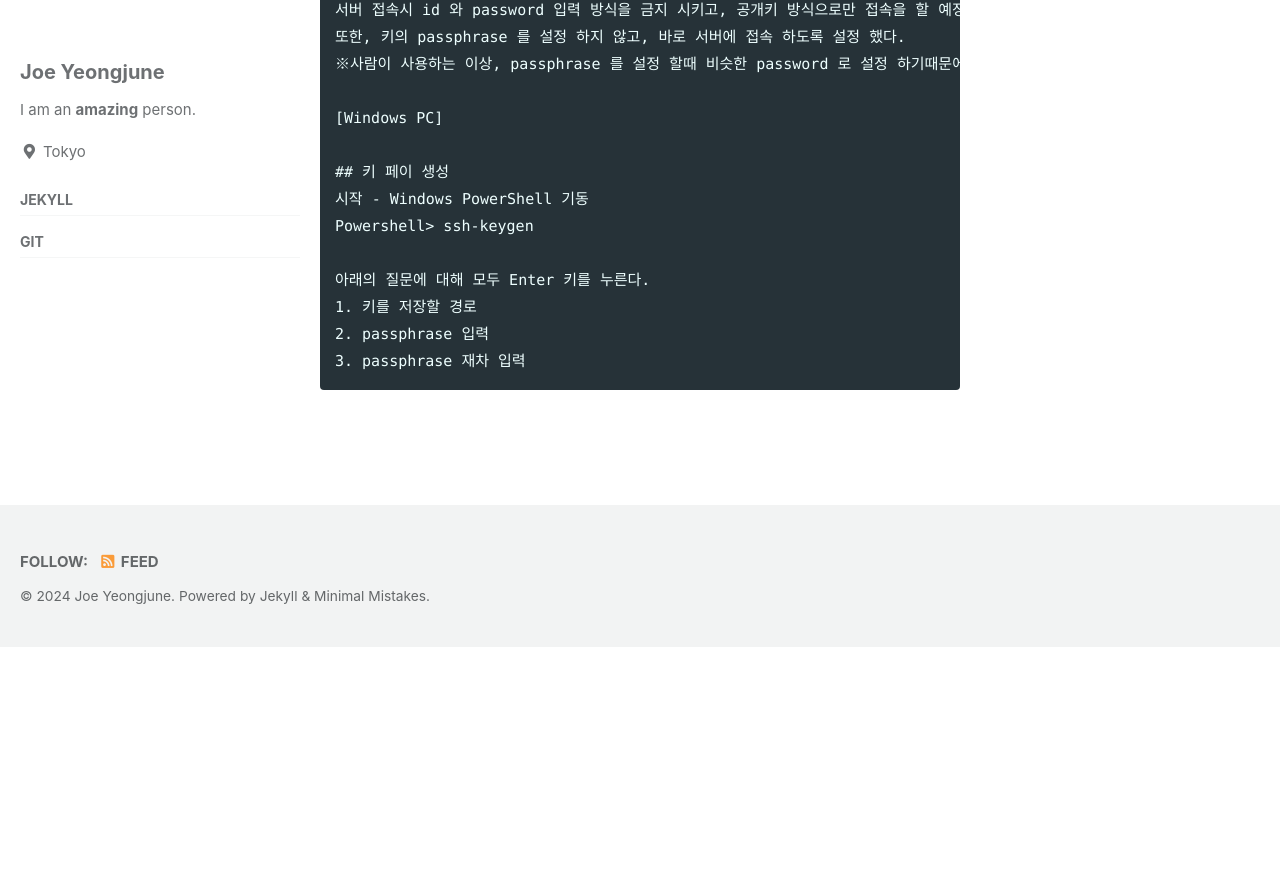
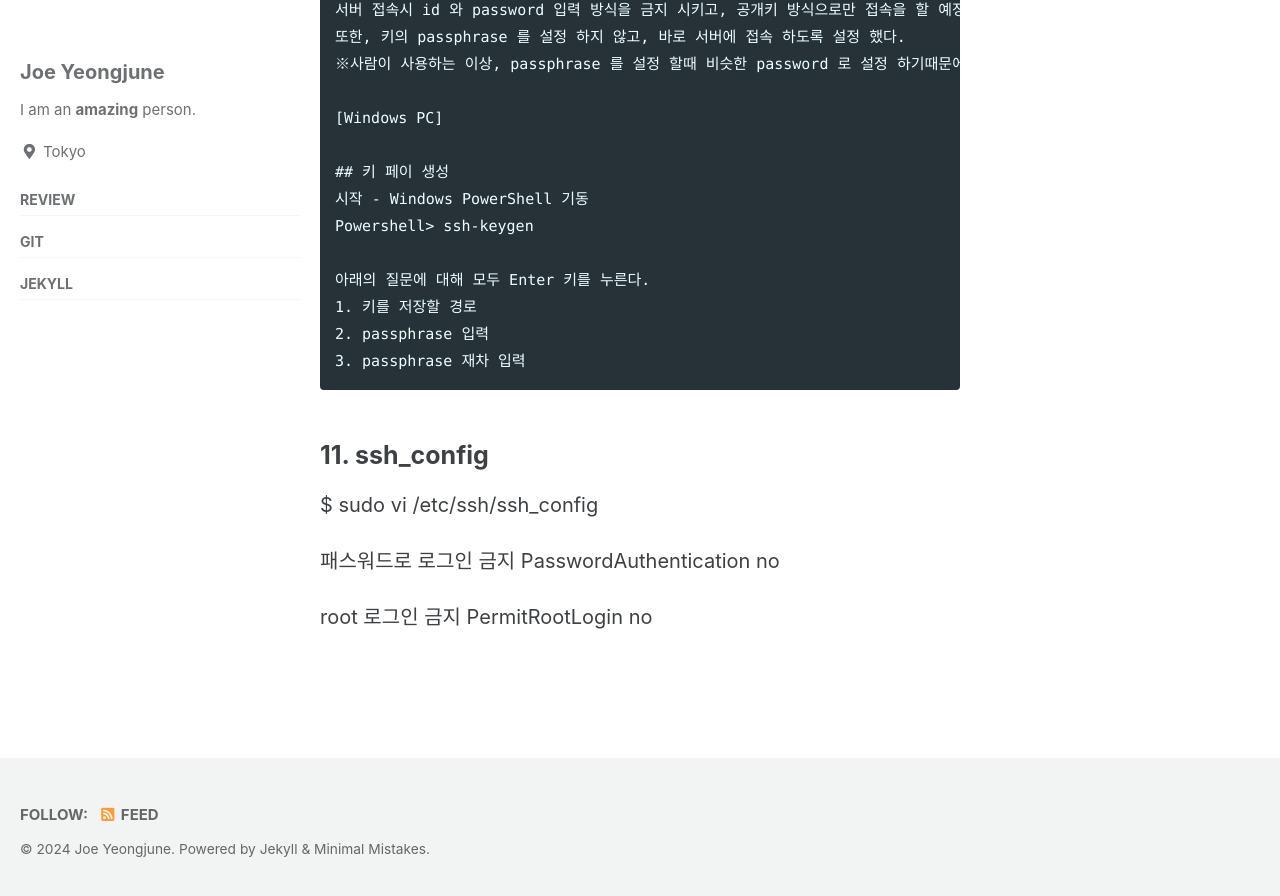
Before and after one commit to joejoeicandoit/joejoeicandoit.github.io, a Jekyll site: the page built from _posts/Jekyll/2024-02-15-jekyll-01-theme copy.md, in a window 1280 px wide and 900 px high, scrolled down 1899 px. Shown: the top 896 px of the window. Built offline with Jekyll 4.4.1, drawn with Linux system fonts in a browser that asks for light colours; cached includes are drawn as plain includes; before the commit the page ends 2546 px from its top, so only the background shows below that.

Commit message:
book review

````diff
--- a/_data/navigation.yml
+++ b/_data/navigation.yml
@@ -17,10 +17,12 @@ main:
     url: /about
 
 saidebar-category:
+  - title: "Review"
+    url: /review
+  - title: "Git"
+    url: /git
   - title: "Jekyll"
     url: /jekyll
-  - title: "Git"
-    url: /git
   #- title: "Blog"
   #  children:
   #    - title: "Jekyll"
--- a/_posts/Jekyll/2024-02-15-jekyll-01-theme copy.md
+++ b/_posts/Jekyll/2024-02-15-jekyll-01-theme copy.md
@@ -88,3 +88,15 @@ Powershell> ssh-keygen
 2. passphrase 입력
 3. passphrase 재차 입력
 ```
+
+
+
+## 11. ssh_config
+
+$ sudo vi  /etc/ssh/ssh_config
+
+패스워드로 로그인 금지
+PasswordAuthentication no
+
+root 로그인 금지
+PermitRootLogin no
````
Also changed, not shown: _pages/review.md (added, +11 -0 lines), _posts/_etc/2023-11-21-web3AndNFT.md (+39 -1 lines), _posts/_etc/2024-02-09-wiki.md (+6 -0 lines), _posts/_etc/2024-04-02-security-handbook.md (added, +10 -0 lines).
